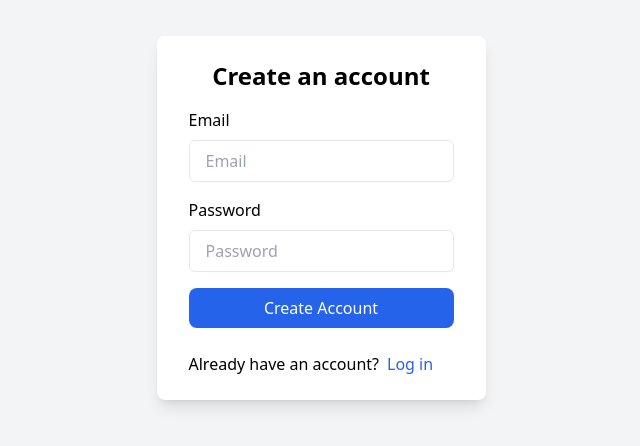
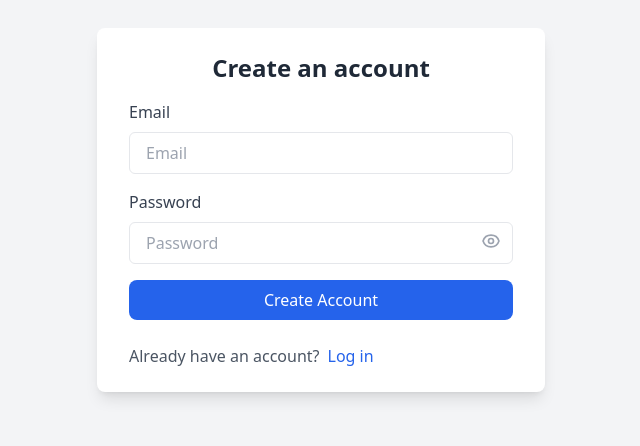
Before and after one commit to sai-maker-cloud/paisable, a React (Vite) app in the folder frontend/: page /register in a window 1280 px wide. Shown: the part 190-636 px from the top of the page, without its empty margins (319-959 px from the left). Built offline with nearby package versions, Linux system fonts and the light colour scheme.

Commit message:
feat: implement registration and login validation with custom middleware and password input component

```diff
--- /dev/null
+++ b/frontend/src/components/PasswordInput.jsx
@@ -0,0 +1,47 @@
+import React, { useState } from 'react';
+
+const EyeIcon = () => (
+  <svg xmlns="http://www.w3.org/2000/svg" className="h-5 w-5" fill="none" viewBox="0 0 24 24" stroke="currentColor">
+    <path strokeLinecap="round" strokeLinejoin="round" strokeWidth={2} d="M15 12a3 3 0 11-6 0 3 3 0 016 0z" />
+    <path strokeLinecap="round" strokeLinejoin="round" strokeWidth={2} d="M2.458 12C3.732 7.943 7.523 5 12 5c4.478 0 8.268 2.943 9.542 7-1.274 4.057-5.064 7-9.542 7-4.477 0-8.268-2.943-9.542-7z" />
+  </svg>
+);
+
+const EyeSlashedIcon = () => (
+  <svg xmlns="http://www.w3.org/2000/svg" className="h-5 w-5" fill="none" viewBox="0 0 24 24" stroke="currentColor">
+    <path strokeLinecap="round" strokeLinejoin="round" strokeWidth={2} d="M13.875 18.825A10.05 10.05 0 0112 19c-4.478 0-8.268-2.943-9.542-7 1.274-4.057 5.064-7 9.542-7 .847 0 1.67.111 2.458.322M15 12a3 3 0 11-6 0 3 3 0 016 0z" />
+    <path strokeLinecap="round" strokeLinejoin="round" strokeWidth={2} d="M2 2l20 20" />
+  </svg>
+);
+
+
+const PasswordInput = ({ value, onChange, placeholder = "Password", id = "password", error }) => {
+  const [isPasswordVisible, setIsPasswordVisible] = useState(false);
+
+  const togglePasswordVisibility = () => {
+    setIsPasswordVisible(prevState => !prevState);
+  };
+
+  return (
+    <div className="relative">
+      <input
+        type={isPasswordVisible ? 'text' : 'password'}
+        placeholder={placeholder}
+        className={`w-full px-4 py-2 pr-10 mt-2 border rounded-md focus:outline-none focus:ring-1 ${error ? 'border-red-500 focus:ring-red-500' : 'focus:ring-blue-600 dark:border-gray-600'}`}
+        id={id}
+        value={value}
+        onChange={onChange}
+        required
+      />
+      <button
+        type="button"
+        className="absolute inset-y-0 right-0 top-1 flex items-center pr-3 text-gray-400 hover:text-gray-600"
+        onClick={togglePasswordVisibility}
+      >
+        {isPasswordVisible ? <EyeSlashedIcon /> : <EyeIcon />}
+      </button>
+    </div>
+  );
+};
+
+export default PasswordInput;
--- a/frontend/src/pages/LoginPage.jsx
+++ b/frontend/src/pages/LoginPage.jsx
@@ -1,6 +1,7 @@
 import React, { useState } from 'react';
 import { Link } from 'react-router-dom';
 import useAuth from '../hooks/useAuth';
+import PasswordInput from '../components/PasswordInput'; // Import the new component
 
 export default function LoginPage() {
   const [email, setEmail] = useState('');
@@ -13,17 +14,17 @@ export default function LoginPage() {
   };
 
   return (
-    <div className="flex items-center justify-center min-h-screen bg-gray-100">
-      <div className="px-8 py-6 mt-4 text-left bg-white shadow-lg rounded-lg">
-        <h3 className="text-2xl font-bold text-center">Login to your account</h3>
+    <div className="flex items-center justify-center min-h-screen bg-gray-100 dark:bg-gray-900">
+      <div className="px-8 py-6 text-left bg-white dark:bg-gray-800 shadow-lg rounded-lg w-full max-w-md">
+        <h3 className="text-2xl font-bold text-center text-gray-800 dark:text-gray-200">Login to your account</h3>
         <form onSubmit={handleSubmit}>
           <div className="mt-4">
             <div>
-              <label className="block" htmlFor="email">Email</label>
+              <label className="block text-gray-700 dark:text-gray-300" htmlFor="email">Email</label>
               <input
                 type="email"
                 placeholder="Email"
-                className="w-full px-4 py-2 mt-2 border rounded-md focus:outline-none focus:ring-1 focus:ring-blue-600"
+                className="w-full px-4 py-2 mt-2 border rounded-md focus:outline-none focus:ring-1 focus:ring-blue-600 dark:border-gray-600"
                 id="email"
                 value={email}
                 onChange={(e) => setEmail(e.target.value)}
@@ -31,15 +32,11 @@ export default function LoginPage() {
               />
             </div>
             <div className="mt-4">
-              <label className="block" htmlFor="password">Password</label>
-              <input
-                type="password"
-                placeholder="Password"
-                className="w-full px-4 py-2 mt-2 border rounded-md focus:outline-none focus:ring-1 focus:ring-blue-600"
-                id="password"
+              <label className="block text-gray-700 dark:text-gray-300" htmlFor="password">Password</label>
+              {/* Replace the old input with the new component */}
+              <PasswordInput
                 value={password}
                 onChange={(e) => setPassword(e.target.value)}
-                required
               />
             </div>
             <div className="flex items-baseline justify-between">
@@ -47,7 +44,7 @@ export default function LoginPage() {
                 Login
               </button>
             </div>
-            <div className="mt-6 text-grey-dark">
+            <div className="mt-6 text-gray-600 dark:text-gray-400">
               Don't have an account?
               <Link to="/register" className="text-blue-600 hover:underline ml-2">
                 Register
--- a/frontend/src/pages/RegisterPage.jsx
+++ b/frontend/src/pages/RegisterPage.jsx
@@ -1,54 +1,78 @@
 import React, { useState } from 'react';
 import { Link } from 'react-router-dom';
 import useAuth from '../hooks/useAuth';
+import PasswordInput from '../components/PasswordInput';
 
 export default function RegisterPage() {
   const [email, setEmail] = useState('');
   const [password, setPassword] = useState('');
+  const [errors, setErrors] = useState({});
   const { signup } = useAuth();
+
+  const validate = () => {
+    const newErrors = {};
+    const emailRegex = /^[^\s@]+@[^\s@]+\.[^\s@]+$/;
+    if (!emailRegex.test(email)) {
+      newErrors.email = 'Please enter a valid email address.';
+    }
+
+    if (password.length < 8 || password.length > 16) {
+      newErrors.password = 'Password must be 8-16 characters long.';
+    } else {
+      const passwordRegex = /^(?=.*\d)(?=.*[a-zA-Z])(?=.*[\W_])/;
+      if (!passwordRegex.test(password)) {
+        newErrors.password = 'Password must contain an alphabet, a digit, and a symbol.';
+      }
+    }
+
+    return newErrors;
+  };
 
   const handleSubmit = (e) => {
     e.preventDefault();
-    // Add password confirmation logic here if desired
+    const validationErrors = validate();
+    if (Object.keys(validationErrors).length > 0) {
+      setErrors(validationErrors);
+      return;
+    }
+    setErrors({});
     signup(email, password);
   };
 
   return (
-    <div className="flex items-center justify-center min-h-screen bg-gray-100">
-      <div className="px-8 py-6 mt-4 text-left bg-white shadow-lg rounded-lg">
-        <h3 className="text-2xl font-bold text-center">Create an account</h3>
+    <div className="flex items-center justify-center min-h-screen bg-gray-100 dark:bg-gray-900">
+      <div className="px-8 py-6 text-left bg-white dark:bg-gray-800 shadow-lg rounded-lg w-full max-w-md">
+        <h3 className="text-2xl font-bold text-center text-gray-800 dark:text-gray-200">Create an account</h3>
         <form onSubmit={handleSubmit}>
           <div className="mt-4">
             <div>
-              <label className="block" htmlFor="email">Email</label>
+              <label className="block text-gray-700 dark:text-gray-300" htmlFor="email">Email</label>
               <input
                 type="email"
                 placeholder="Email"
-                className="w-full px-4 py-2 mt-2 border rounded-md focus:outline-none focus:ring-1 focus:ring-blue-600"
+                className={`w-full px-4 py-2 mt-2 border rounded-md focus:outline-none focus:ring-1 ${errors.email ? 'border-red-500 focus:ring-red-500' : 'focus:ring-blue-600 dark:border-gray-600'}`}
                 id="email"
                 value={email}
                 onChange={(e) => setEmail(e.target.value)}
                 required
               />
+              {errors.email && <p className="text-xs text-red-500 mt-1">{errors.email}</p>}
             </div>
             <div className="mt-4">
-              <label className="block" htmlFor="password">Password</label>
-              <input
-                type="password"
-                placeholder="Password"
-                className="w-full px-4 py-2 mt-2 border rounded-md focus:outline-none focus:ring-1 focus:ring-blue-600"
-                id="password"
+              <label className="block text-gray-700 dark:text-gray-300" htmlFor="password">Password</label>
+              <PasswordInput
                 value={password}
                 onChange={(e) => setPassword(e.target.value)}
-                required
+                error={errors.password}
               />
+              {errors.password && <p className="text-xs text-red-500 mt-1">{errors.password}</p>}
             </div>
             <div className="flex">
               <button type="submit" className="w-full px-6 py-2 mt-4 text-white bg-blue-600 rounded-lg hover:bg-blue-900">
                 Create Account
               </button>
             </div>
-            <div className="mt-6 text-grey-dark">
+            <div className="mt-6 text-gray-600 dark:text-gray-400">
               Already have an account?
               <Link to="/login" className="text-blue-600 hover:underline ml-2">
                 Log in
```
Also changed, not shown: 2 other files (tests, documents, lock files or other folders).
